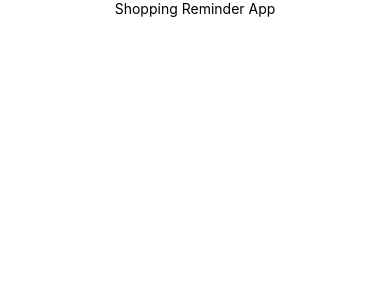
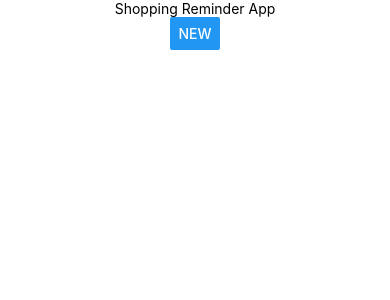
Before and after one commit to DeletedC/ShoppingReminderApp, a React Native app: screen / in a window 390 px wide. Shown: the top 300 px of the page. Built offline with nearby package versions, Linux system fonts and the light colour scheme.

Commit message:
Added bottom of screen NavBar

```diff
--- a/App.js
+++ b/App.js
@@ -2,6 +2,7 @@ import React from 'react';
 import { StyleSheet, Text, View } from 'react-native';
 
 import TitleBar from './components/TitleBar';
+import NavBar from './components/NavBar';
 
 export default function App() {
   return (
@@ -22,6 +23,7 @@ export default function App() {
 
     <View style={styles.container}>
       <TitleBar />
+      <NavBar />
     </View>
   );
 }
--- /dev/null
+++ b/components/NavBar.js
@@ -0,0 +1,12 @@
+import React from 'react';
+import { View, Text, Button } from 'react-native';
+
+const NavBar = props => {
+  return (
+    <View>
+      <Button title="New" />
+    </View>
+  );
+};
+
+export default NavBar;
```
